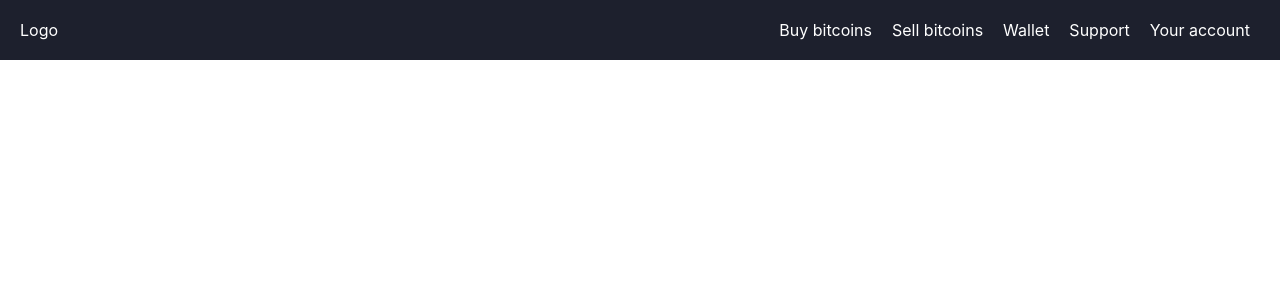
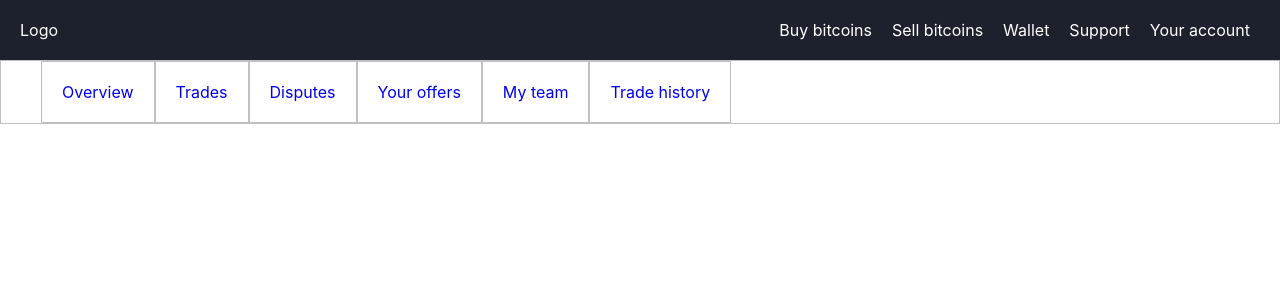
Before and after one commit to TumanovArtem/messager_front, a React (Create React App) app: page /sell-bitcoins/disputes in a window 1280 px wide. Shown: the top 300 px of the page. Built offline with nearby package versions, Linux system fonts and the light colour scheme; no server answers.

Commit message:
Added routes

```diff
--- a/src/interfaces/IMessage.ts
+++ b/src/interfaces/IMessage.ts
@@ -4,6 +4,6 @@ export interface IMessage {
   senderId: number;
   receiverId: number;
   text: string;
-  date: Date;
+  date: string;
   isRead: boolean;
 };
--- a/src/store/massagesSlice.ts
+++ b/src/store/massagesSlice.ts
@@ -10,7 +10,7 @@ const initialState : IMessagesStore = {
       senderId: 0,
       receiverId: 1,
       text: 'Never gonna give you up',
-      date: new Date("2021-05-03"),
+      date: new Date("2021-05-03").toString(),
       isRead: true
     },
     {
@@ -19,7 +19,7 @@ const initialState : IMessagesStore = {
       senderId: 0,
       receiverId: 1,
       text: 'Never gonna let you down',
-      date: new Date("2021-05-03"),
+      date: new Date("2021-05-03").toString(),
       isRead: true
     },
     {
@@ -28,7 +28,7 @@ const initialState : IMessagesStore = {
       senderId: 1,
       receiverId: 0,
       text: 'Never gonna run around',
-      date: new Date("2021-05-03"),
+      date: new Date("2021-05-03").toString(),
       isRead: true
     },
     {
@@ -37,7 +37,7 @@ const initialState : IMessagesStore = {
       senderId: 0,
       receiverId: 1,
       text: 'and desert you',
-      date: new Date("2021-05-03"),
+      date: new Date("2021-05-03").toString(),
       isRead: false
     },
     {
@@ -46,7 +46,7 @@ const initialState : IMessagesStore = {
       senderId: 1,
       receiverId: 0,
       text: 'Lorem Ipsum is simply dummy text of the printing and typesetting industry',
-      date: new Date('2021-05-04'),
+      date: new Date('2021-05-04').toString(),
       isRead: true
     },
     {
@@ -55,7 +55,7 @@ const initialState : IMessagesStore = {
       senderId: 0,
       receiverId: 1,
       text: 'Lorem Ipsum has been the industrys standard dummy text',
-      date: new Date('2021-05-04'),
+      date: new Date('2021-05-04').toString(),
       isRead: true
     },
     {
@@ -64,7 +64,7 @@ const initialState : IMessagesStore = {
       senderId: 1,
       receiverId: 0,
       text: 'Lorem Ipsum is simply dummy text',
-      date: new Date('2021-05-04'),
+      date: new Date('2021-05-04').toString(),
       isRead: false
     },
   ]
--- a/src/view/App/App.tsx
+++ b/src/view/App/App.tsx
@@ -10,10 +10,10 @@ function App() {
   dispatch(fetchBitcoinRate());
   return (
     <div className="App">
-      <Nav />
       <Router>
+        <Nav />
         <Switch>
-          <Route exact path='/sell-bitcoins'>
+          <Route path='/sell-bitcoins'>
             <SellBitcoinsPage />
           </Route>
         </Switch>
--- a/src/view/components/Menu/Menu.tsx
+++ b/src/view/components/Menu/Menu.tsx
@@ -1,16 +1,20 @@
 import React, {FC} from 'react';
+import { useRouteMatch } from 'react-router';
+import { Link } from 'react-router-dom';
 import './Menu.style.css';
 
 export const Menu: FC = () => {
+  let match = useRouteMatch();
+
   return (
     <nav className='menu'>
       <ul>
-        <li><a>Overview</a></li>
-        <li><a>Trades</a></li>
-        <li><a>Disputes</a></li>
-        <li><a>Your offers</a></li>
-        <li><a>My team</a></li>
-        <li><a>Trade history</a></li>
+        <li><Link to={`${match.url}/overview`}>Overview</Link></li>
+        <li><Link to={`${match.url}/trades`}>Trades</Link></li>
+        <li><Link to={`${match.url}/disputes`}>Disputes</Link></li>
+        <li><Link to={`${match.url}/your-offers`}>Your offers</Link></li>
+        <li><Link to={`${match.url}/my-team`}>My team</Link></li>
+        <li><Link to={`${match.url}/trade-history`}>Trade history</Link></li>
       </ul>
     </nav>
   );
--- a/src/view/components/Message/Message.tsx
+++ b/src/view/components/Message/Message.tsx
@@ -11,7 +11,7 @@ export const Message : FC<{
   return (
     <div className={`message-wrapper ${isFromThisUser && 'this-user'}`}>
       <div className='message'>{message.text}</div>
-      <img className='avatar' src={avatar} alt=""/>
+      <img className='avatar' src={`/${avatar}`} alt=""/>
     </div>
   )
 };
--- a/src/view/components/Messager/Messager.tsx
+++ b/src/view/components/Messager/Messager.tsx
@@ -48,7 +48,7 @@ export const Messager : FC = () => {
       senderId: currentUser.id,
       receiverId: 1,
       text: value,
-      date: new Date,
+      date: new Date().toString(),
       isRead: false
     }));
     setValue('');
--- a/src/view/components/Nav/Nav.tsx
+++ b/src/view/components/Nav/Nav.tsx
@@ -1,4 +1,5 @@
 import React, {FC} from 'react';
+import { Link } from 'react-router-dom';
 import './Nav.style.css';
 
 export const Nav: FC = () => {
@@ -6,11 +7,11 @@ export const Nav: FC = () => {
     <nav className='nav'>
       <div className='logo'>Logo</div>
       <ul>
-        <li><a>Buy bitcoins</a></li>
-        <li><a>Sell bitcoins</a></li>
-        <li><a>Wallet</a></li>
-        <li><a>Support</a></li>
-        <li><a>Your account</a></li>
+        <li><Link to='/'>Buy bitcoins</Link></li>
+        <li><Link to='/sell-bitcoins'>Sell bitcoins</Link></li>
+        <li><Link to='/'>Wallet</Link></li>
+        <li><Link to='/'>Support</Link></li>
+        <li><Link to='/'>Your account</Link></li>
       </ul>
     </nav>
   );
--- a/src/view/components/TradeCard/TradeCard.tsx
+++ b/src/view/components/TradeCard/TradeCard.tsx
@@ -52,7 +52,7 @@ export const TradeCard: FC<{
         <p>{trade.money} USD ({(trade.money / Number(bitcoinRate)).toFixed(8)} BTC)</p>
       </div>
       <div className='payment-status'>
-        <img className='avatar' src={counterUser?.avatar} alt=''/>
+        <img className='avatar' src={`/${counterUser?.avatar}`} alt=''/>
         <p>{trade.paid ? 'PAID' : 'NOT PAID'}</p>
       </div>
     </div>
--- a/src/view/components/UserInfo/UserInfo.tsx
+++ b/src/view/components/UserInfo/UserInfo.tsx
@@ -30,7 +30,7 @@ export const UserInfo : FC = () => {
           <button onClick={handleClick}>Release bitcoins</button>
           <div className="table">
             <div>
-              <img src={counterUser?.avatar} alt="" className="avatar"/>
+              <img src={`/${counterUser?.avatar}`} alt="" className="avatar"/>
               <p>
                 <span>+{counterUser?.ratingPros}/</span>
                 <span>-{counterUser?.ratingCons}</span>
--- a/src/view/pages/SellBitcoinsPage/SellBitcoinsPage.tsx
+++ b/src/view/pages/SellBitcoinsPage/SellBitcoinsPage.tsx
@@ -4,15 +4,24 @@ import { Messager } from 'src/view/components/Messager';
 import { UserInfo } from 'src/view/components/UserInfo';
 import { Trades } from 'src/view/components/Trades';
 import './SellBitcoinsPage.style.css';
+import { Route, useRouteMatch } from 'react-router';
+import { Switch } from 'react-router-dom';
 
 export const SellBitcoinsPage : FC = () => {
+  const match = useRouteMatch();
+
   return (
     <div className="bitcoins-page">
       <Menu />
       <div className="content">
-        <Trades />
-        <Messager />
-        <UserInfo />
+        <Switch>
+          {console.log(`${match.url}/trades`)}
+          <Route path={`${match.url}/trades`}>
+            <Trades />
+            <Messager />
+            <UserInfo />
+          </Route>
+        </Switch>
       </div>
     </div>
   )
```
